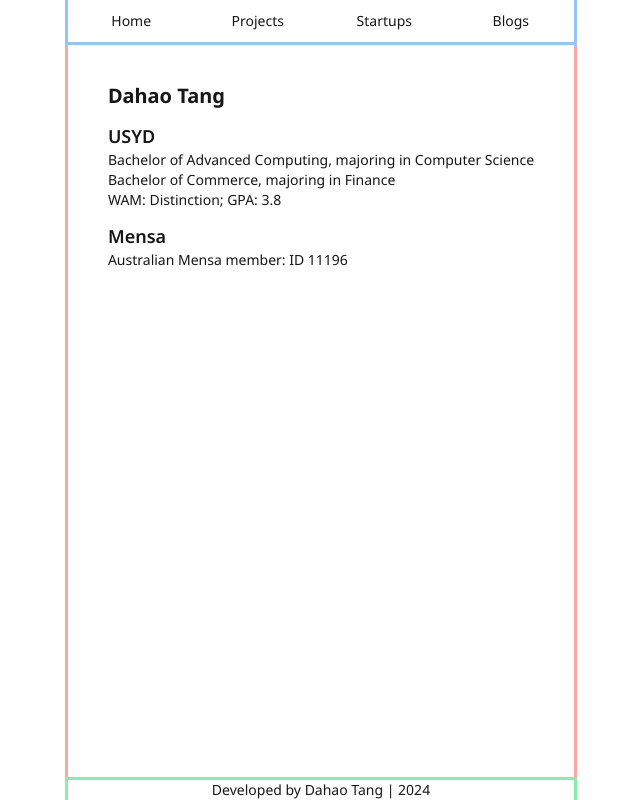
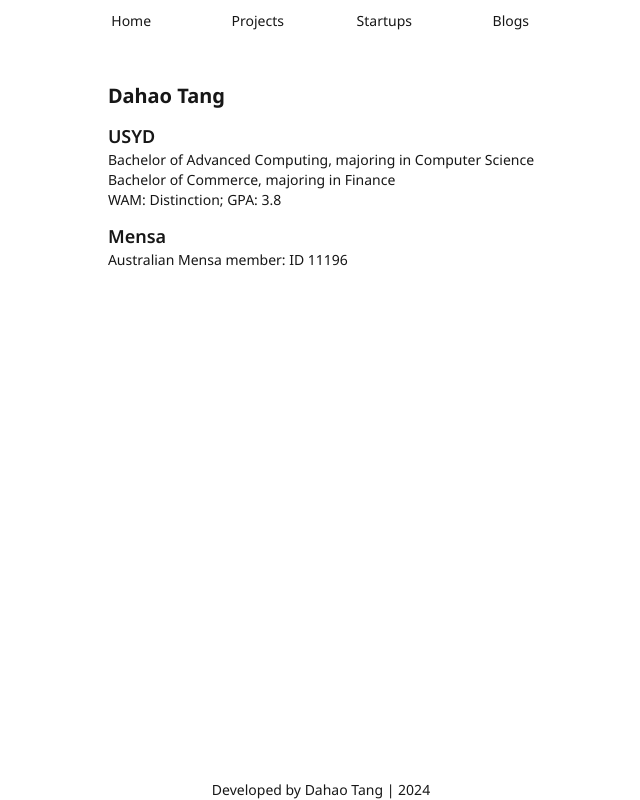
Before and after one commit to DahaoTang/DahaoTang.github.io, a Next.js app: page / in a window 1280 px wide. Shown: the whole page, without its empty margins (319-959 px from the left). Built offline with nearby package versions, Linux system fonts and the light colour scheme.

Commit message:
outline removed; screen width set to 420

```diff
--- a/app/layout.tsx
+++ b/app/layout.tsx
@@ -25,12 +25,12 @@ export default function RootLayout({
 		<html lang="en">
 			<body className={`${noto_sans.className} flex flex-col min-h-screen`}>
 				<div className="flex justify-center text-neutral-900 text-sm">
-					<div className="w-[600] flex flex-col min-h-screen outline outline-red-300">
-						<div className="sticky top-0 z-10 h-[42px] bg-white outline outline-blue-300">
+					<div className="w-[420] flex flex-col min-h-screen">
+						<div className="sticky top-0 z-10 h-[42px] bg-white">
 							<Headbar />
 						</div>
 						<div className="flex-grow p-10">{children}</div>
-						<div className="sticky bottom-0 z-10 h-[24] flex items-center justify-center bg-white outline outline-green-300">
+						<div className="sticky bottom-0 z-10 h-[24] flex items-center justify-center bg-white">
 							Developed by
 							<a
 								className=""
```
